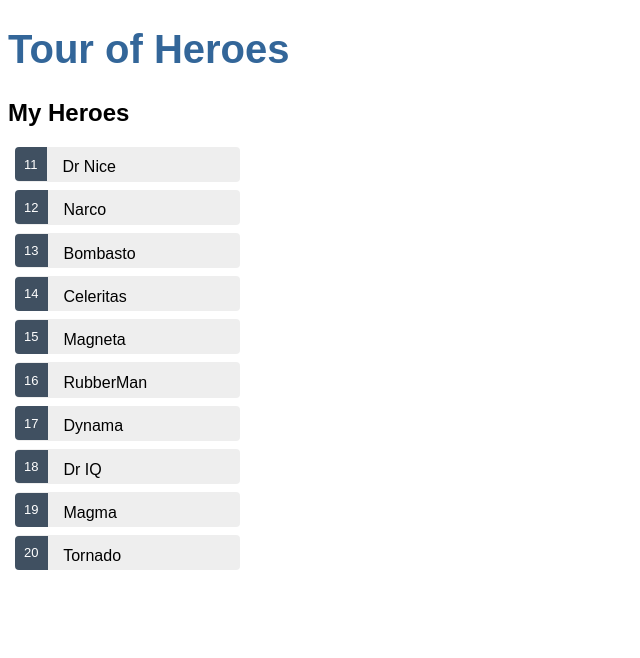
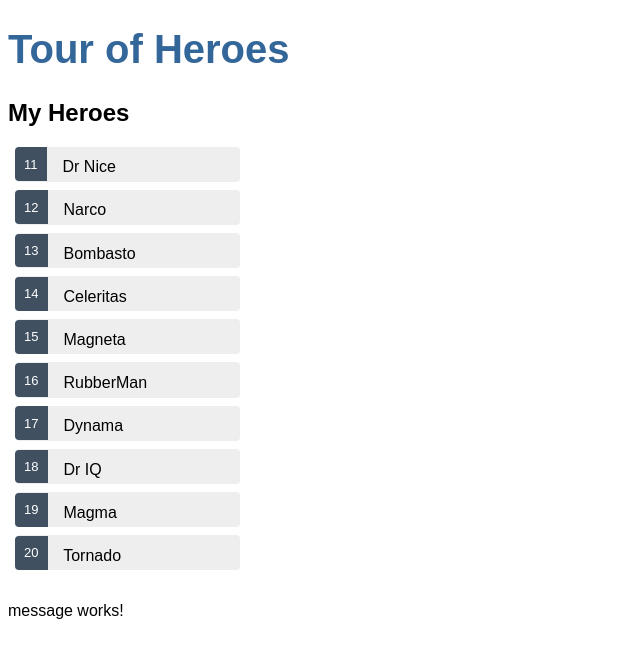
Before and after one commit to jcarlosj/angular-tour-of-heroes, an Angular app: page / in a window 1280 px wide. Shown: the top 658 px of the page, without its empty margins (0-640 px from the left). Built offline with nearby package versions, Linux system fonts and the light colour scheme.

Commit message:
[+] ng generate component message

```diff
--- a/src/app/app.component.html
+++ b/src/app/app.component.html
@@ -1,2 +1,3 @@
 <h1>{{title}}</h1>
 <app-heroes></app-heroes>
+<app-message></app-message>
--- a/src/app/app.module.ts
+++ b/src/app/app.module.ts
@@ -5,12 +5,14 @@ import { FormsModule } from '@angular/forms'; // <-- NgModel lives here
 import { AppComponent } from './app.component';
 import { HeroesComponent } from './heroes/heroes.component';
 import { HeroDetailComponent } from './hero-detail/hero-detail.component';
+import { MessageComponent } from './message/message.component';
 
 @NgModule({
   declarations: [
     AppComponent,
     HeroesComponent,
-    HeroDetailComponent
+    HeroDetailComponent,
+    MessageComponent
   ],
   imports: [
     BrowserModule,
--- /dev/null
+++ b/src/app/message/message.component.html
@@ -0,0 +1 @@
+<p>message works!</p>
```
Also changed, not shown: src/app/message/message.component.ts (added, +10 -0 lines), src/app/message/message.component.css (added), 1 other file (tests, documents, lock files or other folders).
